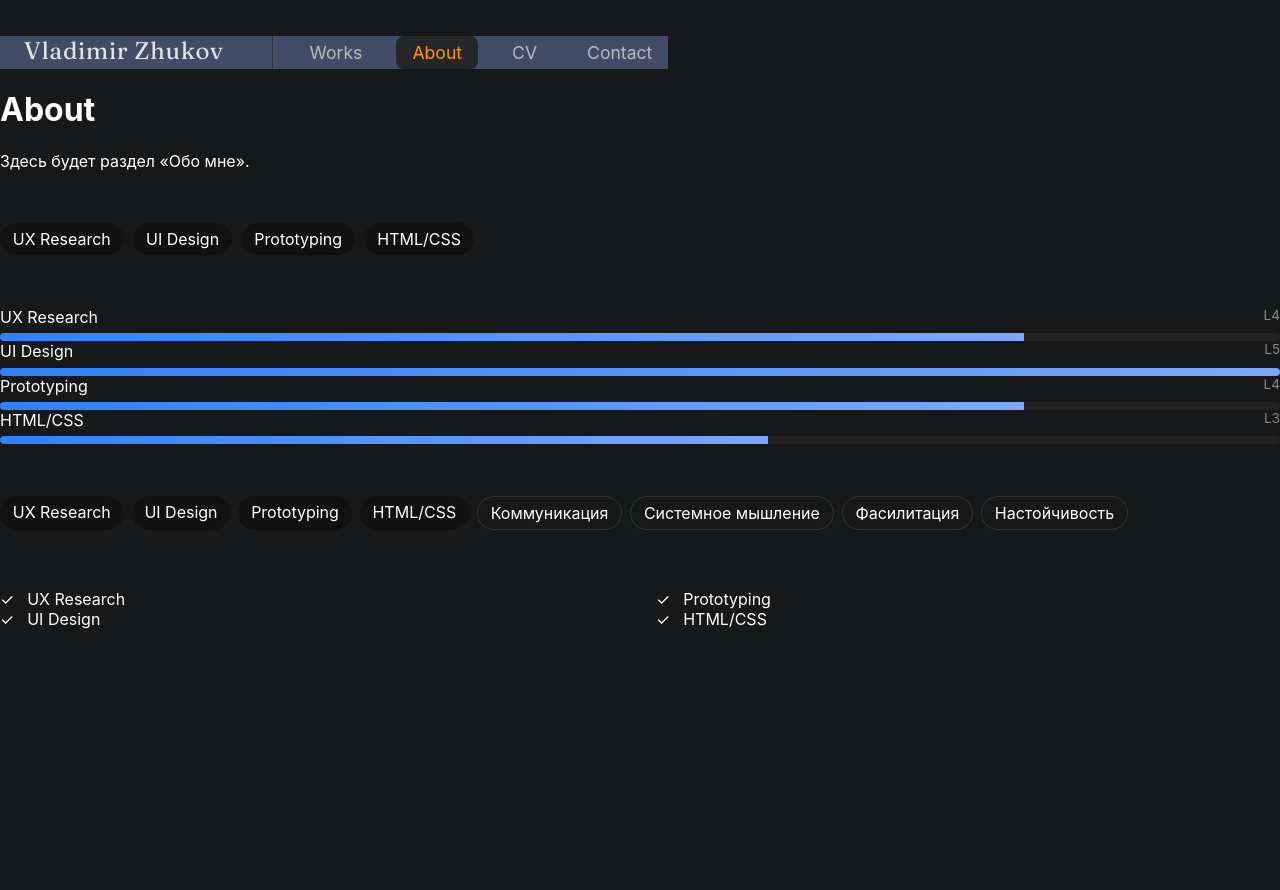
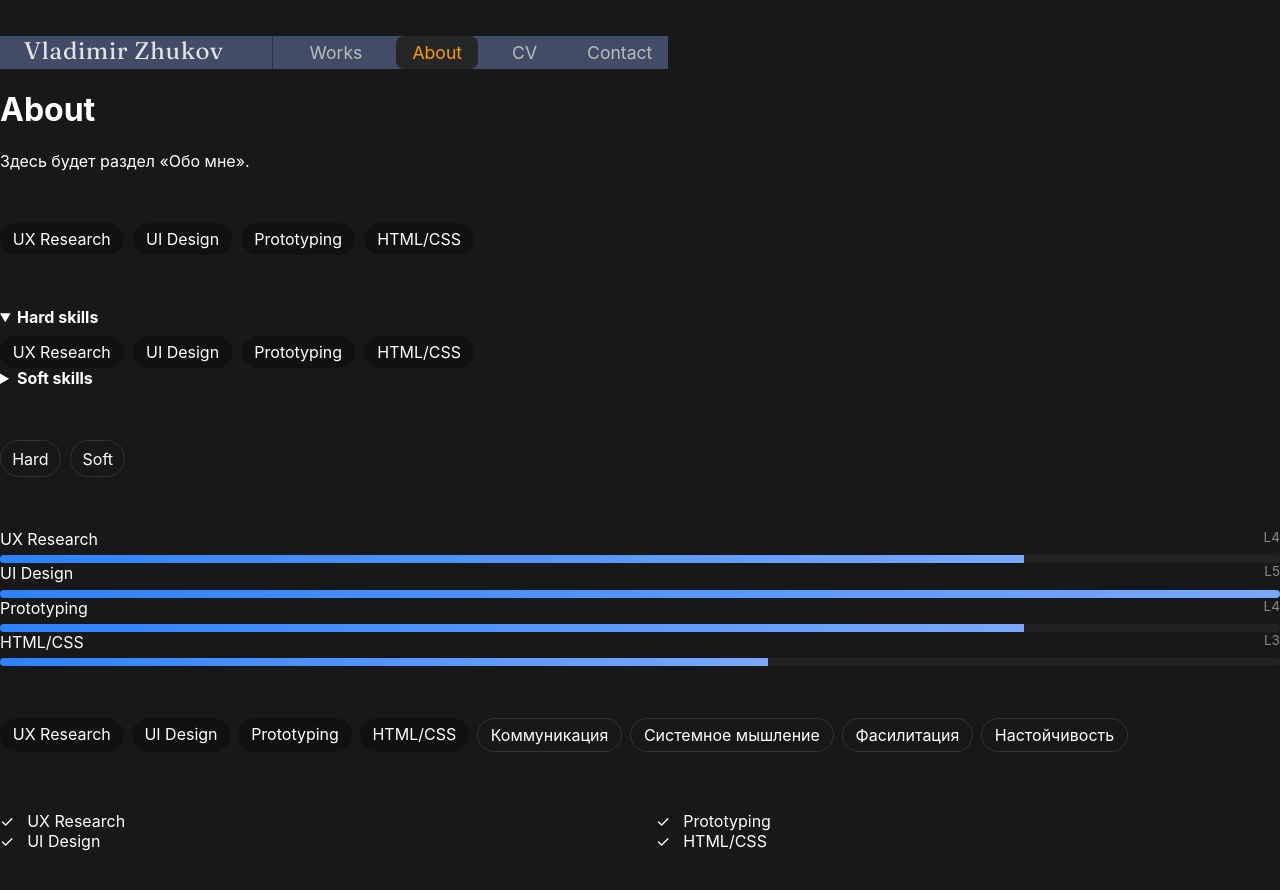
Before and after one commit to uxiscool/experience, a Jekyll site: the page built from about.md, in a window 1280 px wide. Shown: the top 890 px of the page. Built offline with Jekyll 4.4.1, drawn with Linux system fonts in a browser that asks for light colours.

Commit message:
Add files via upload

```diff
--- a/about.md
+++ b/about.md
@@ -8,10 +8,40 @@
 <p>Здесь будет раздел «Обо мне».</p>
 <br>
 <div class="skills skills-grid">
-<!-- вариант1 -->
+<!--  -->
   {% for s in site.data.skills.hard %}
     <span class="chip tooltip" data-tip="{{ s.note | default: '—' }}">{{ s.name }}</span>
   {% endfor %}
+</div>
+<br>
+<div class="skills">
+  <details open><summary><strong>Hard skills</strong></summary>
+    <div class="skills-grid" style="margin-top:.6rem">
+      {% for s in site.data.skills.hard %}<span class="chip">{{ s.name }}</span>{% endfor %}
+    </div>
+  </details>
+  <details><summary><strong>Soft skills</strong></summary>
+    <div class="skills-grid" style="margin-top:.6rem">
+      {% for s in site.data.skills.soft %}<span class="chip outline">{{ s.name }}</span>{% endfor %}
+    </div>
+  </details>
+</div>
+<br>
+<div class="skills">
+  <input id="t1" type="radio" name="tab" checked hidden>
+  <input id="t2" type="radio" name="tab" hidden>
+  <div class="row" style="margin-bottom:.6rem">
+    <label class="pill" for="t1">Hard</label>
+    <label class="pill" for="t2">Soft</label>
+  </div>
+  <div style="display: none" class="hard">{% for s in site.data.skills.hard %}<span class="chip"> {{ s.name }}</span>{% endfor %}</div>
+  <div style="display: none" class="soft">{% for s in site.data.skills.soft %}<span class="chip outline">{{ s.name }}</span>{% endfor %}</div>
+  <style>
+    #t1:checked ~ .hard { display:flex; gap:.6rem; flex-wrap:wrap }
+    #t1:checked ~ .soft { display:none }
+    #t2:checked ~ .hard { display:none }
+    #t2:checked ~ .soft { display:flex; gap:.6rem; flex-wrap:wrap }
+  </style>
 </div>
 <br>
 <div class="skills">
```
